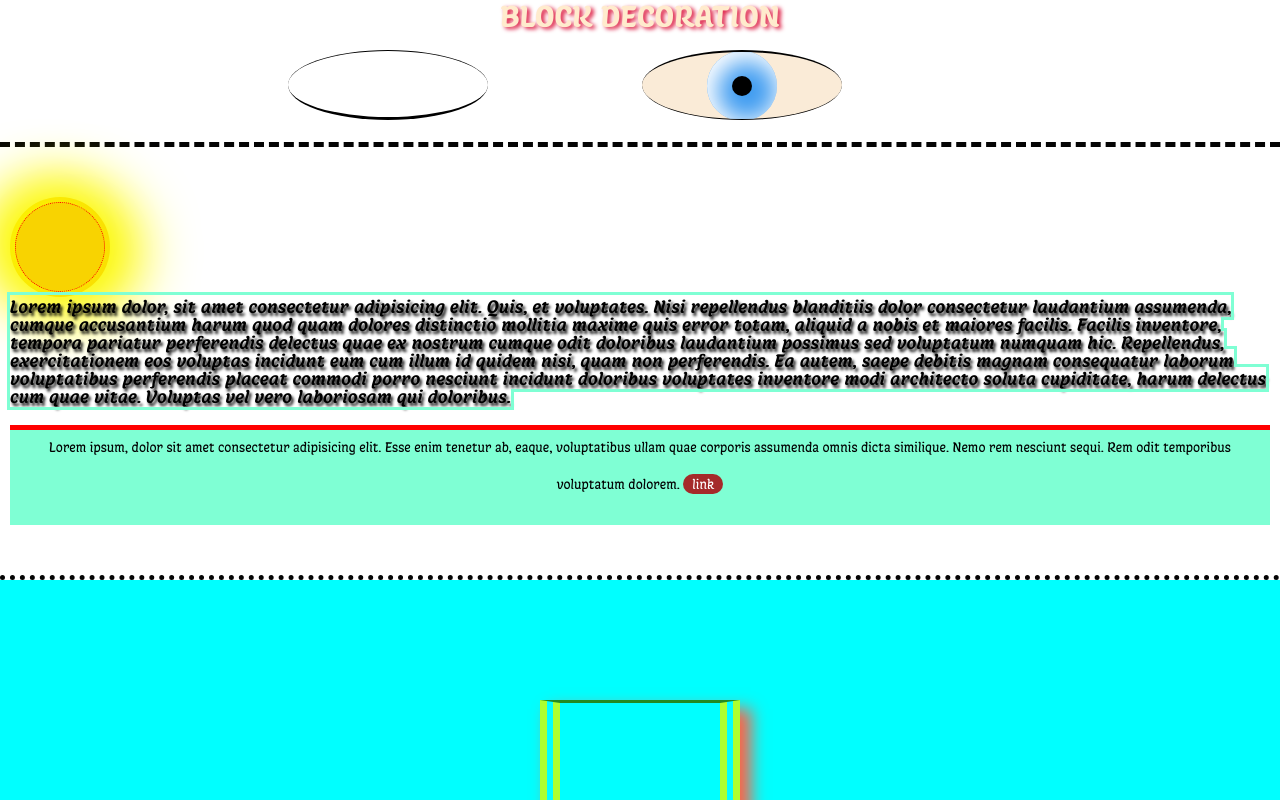
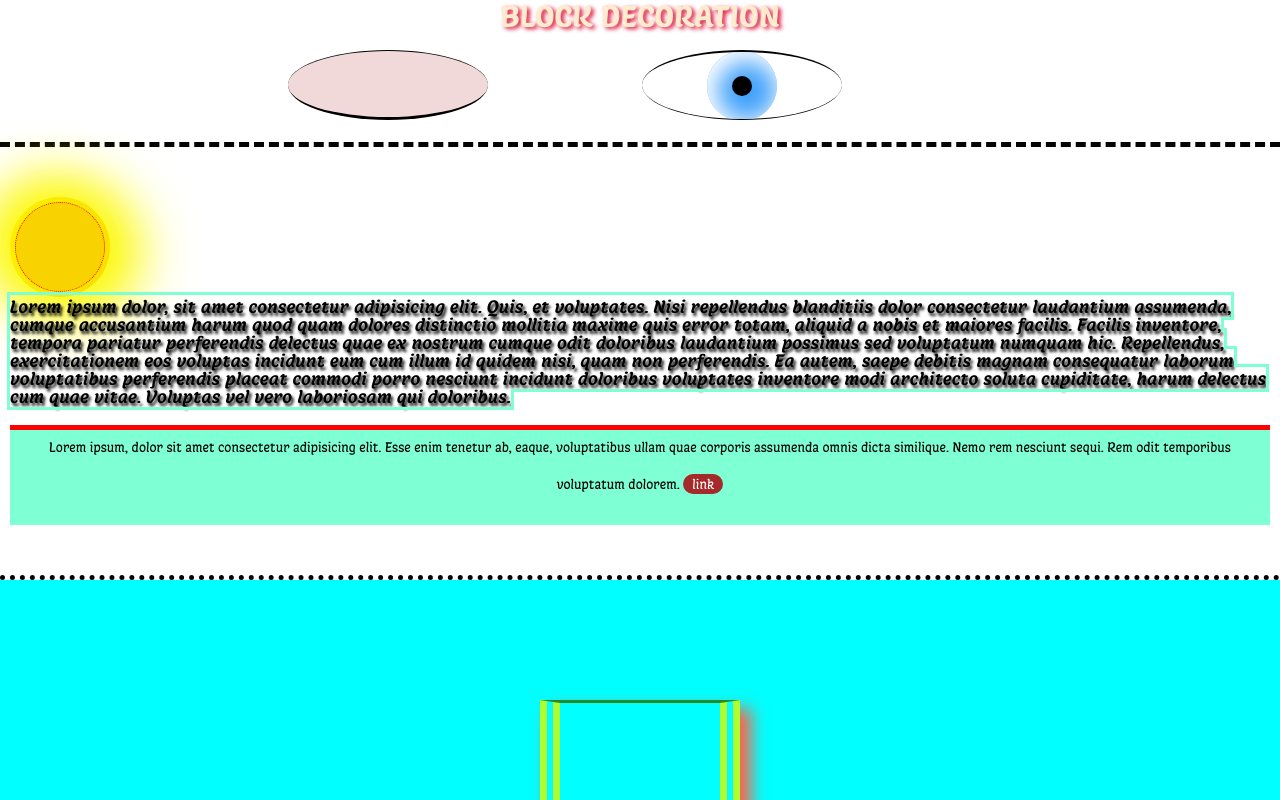
Before and after one commit to BogaMol17/Homework_5, a plain HTML site: page index.html in a window 1280 px wide. In both pictures the pointer is over the element 388 px from the left and 85 px from the top of the page. Shown: the top 800 px of the page. Drawn offline with Linux system fonts and the light colour scheme.

Commit message:
Update style.css

```diff
--- a/css/style.css
+++ b/css/style.css
@@ -127,12 +127,11 @@ body {
 	text-align: center;
 	margin: 0px 150px 20px 0px;
 	border-radius: 60%;
-	background-color: antiquewhite;
 	overflow: hidden;
 }
 
 .header__block:hover {
-	background-color: transparent;
+	background-color: rgba(233, 195, 195, 0.637);
 	border-top: 1px solid #000;
 	border-bottom: 3px solid #000;
 }
```
